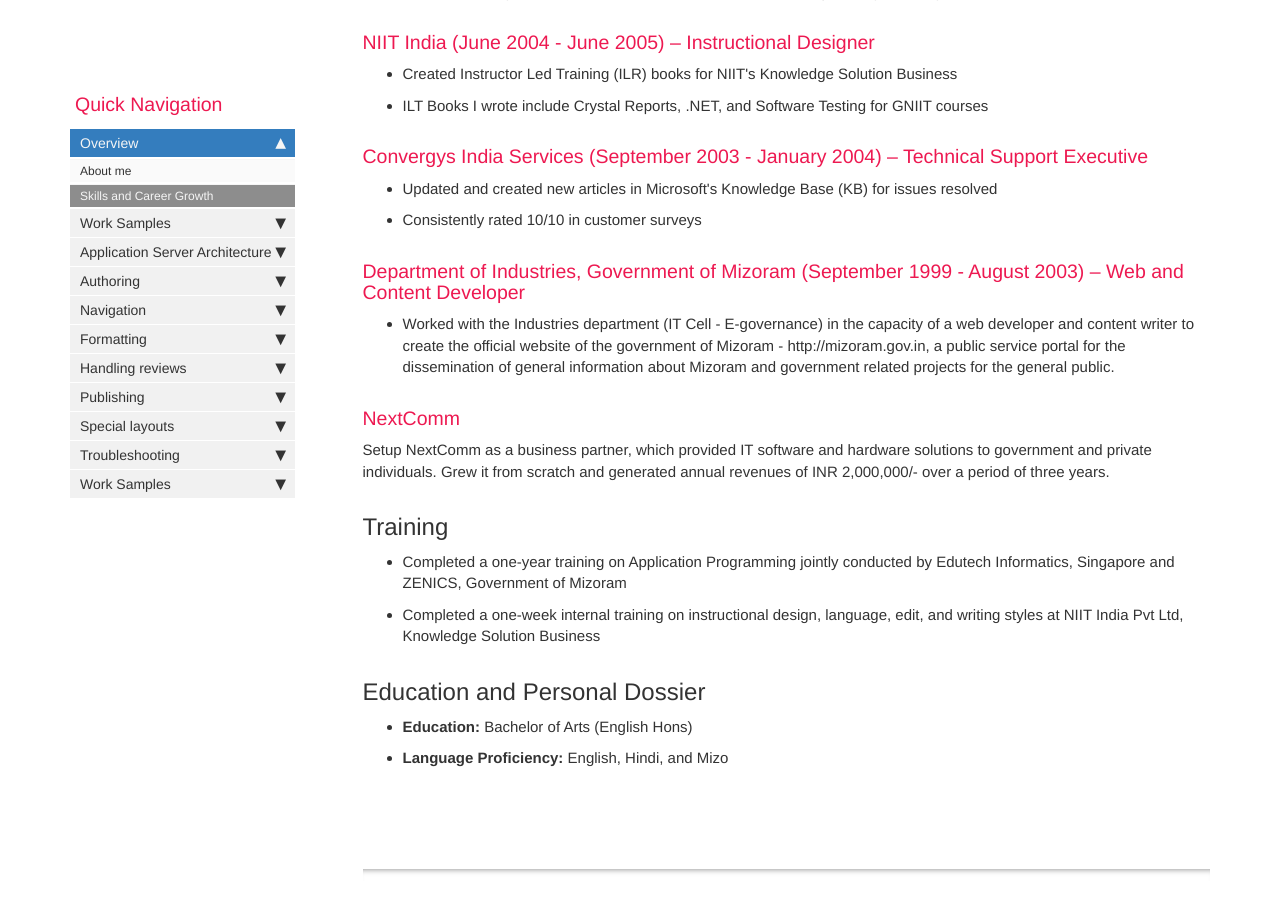
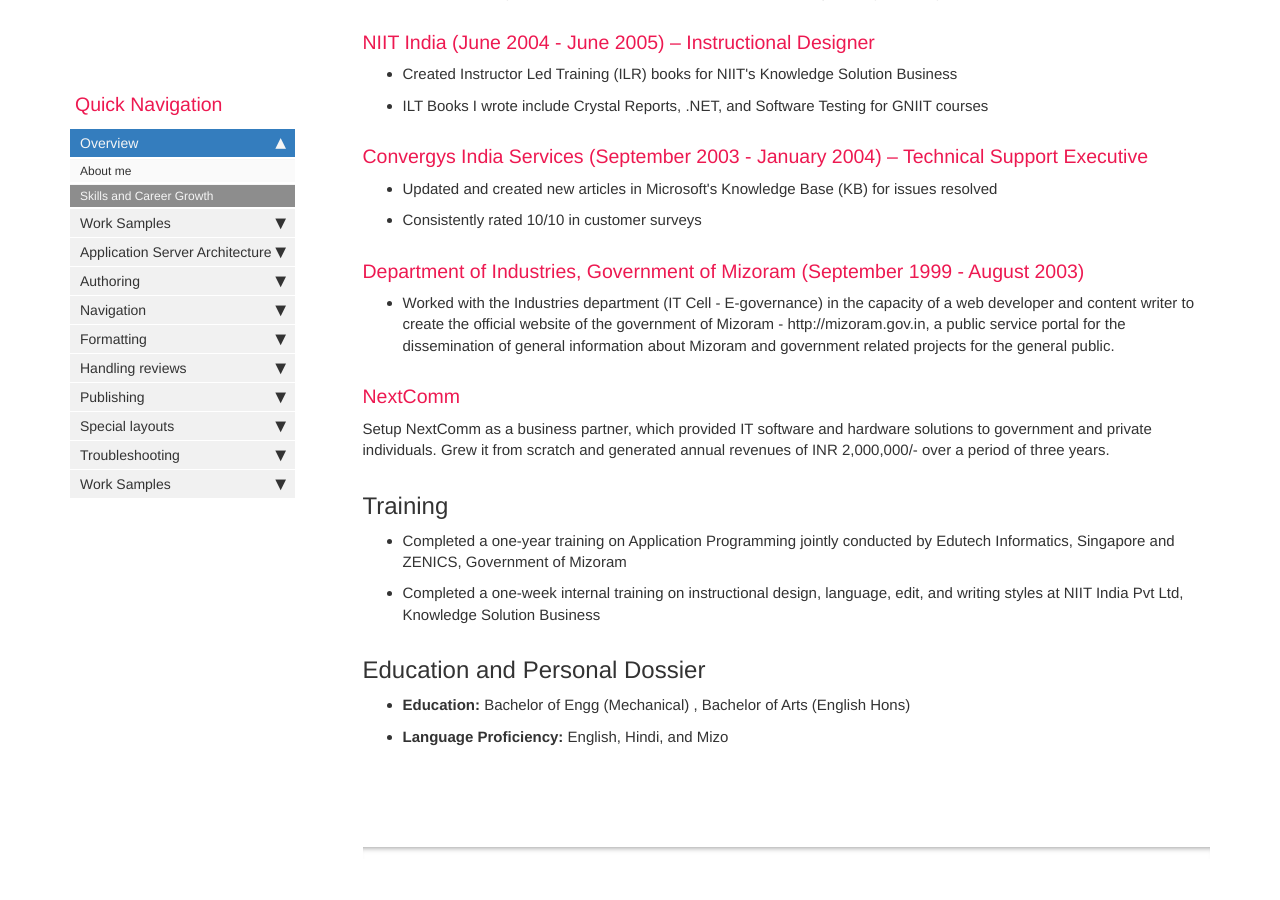
Before and after one commit to jsailo/about, a Jekyll site: the page built from pages/mydoc/my_resume.md, in a window 1280 px wide and 900 px high, scrolled down 2238 px. Built offline with Jekyll 4.4.1, drawn with Linux system fonts in a browser that asks for light colours; nearby versions of some CDN libraries; comment, search, counter and statistics services are not loaded; some of the changed text lies outside the part shown.

```diff
--- a/pages/mydoc/my_resume.md
+++ b/pages/mydoc/my_resume.md
@@ -70,7 +70,7 @@ summary: This page highlights the software tools I have used for documentation a
 - Updated and created new articles in Microsoft&#39;s Knowledge Base (KB) for issues resolved
 - Consistently rated 10/10 in customer surveys
 
-### Department of Industries, Government of Mizoram (September 1999 - August 2003) – Web and Content Developer
+### Department of Industries, Government of Mizoram (September 1999 - August 2003)
 
 - Worked with the Industries department (IT Cell - E-governance) in the capacity of a web developer and content writer to create the official website of the government of Mizoram - http://mizoram.gov.in, a public service portal for the dissemination of general information about Mizoram and government related projects for the general public.
 
@@ -85,7 +85,7 @@ Setup NextComm as a business partner, which provided IT software and hardware so
 
 ## Education and Personal Dossier
 
-- **Education:** Bachelor of Arts (English Hons)
+- **Education:** Bachelor of Engg (Mechanical) , Bachelor of Arts (English Hons)
 - **Language Proficiency:** English, Hindi, and Mizo
 
 {% include links.html %}
```
